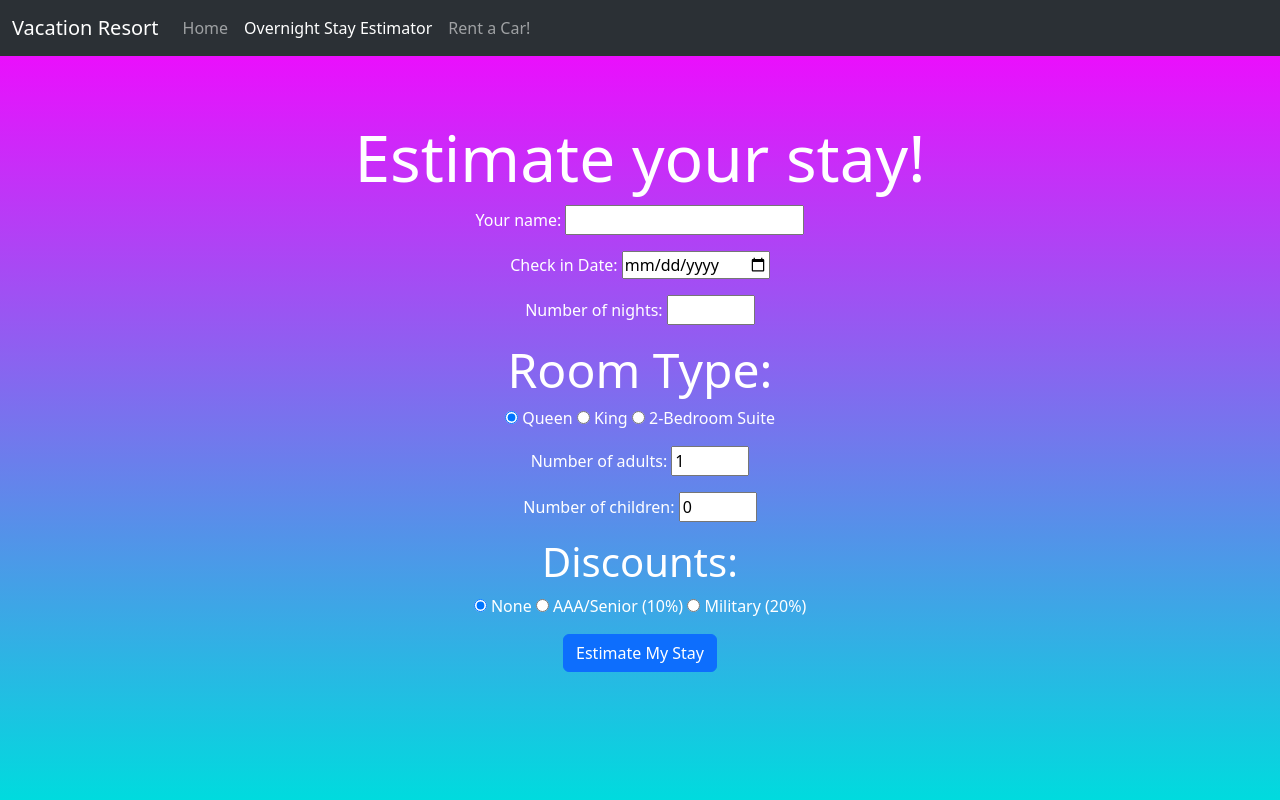
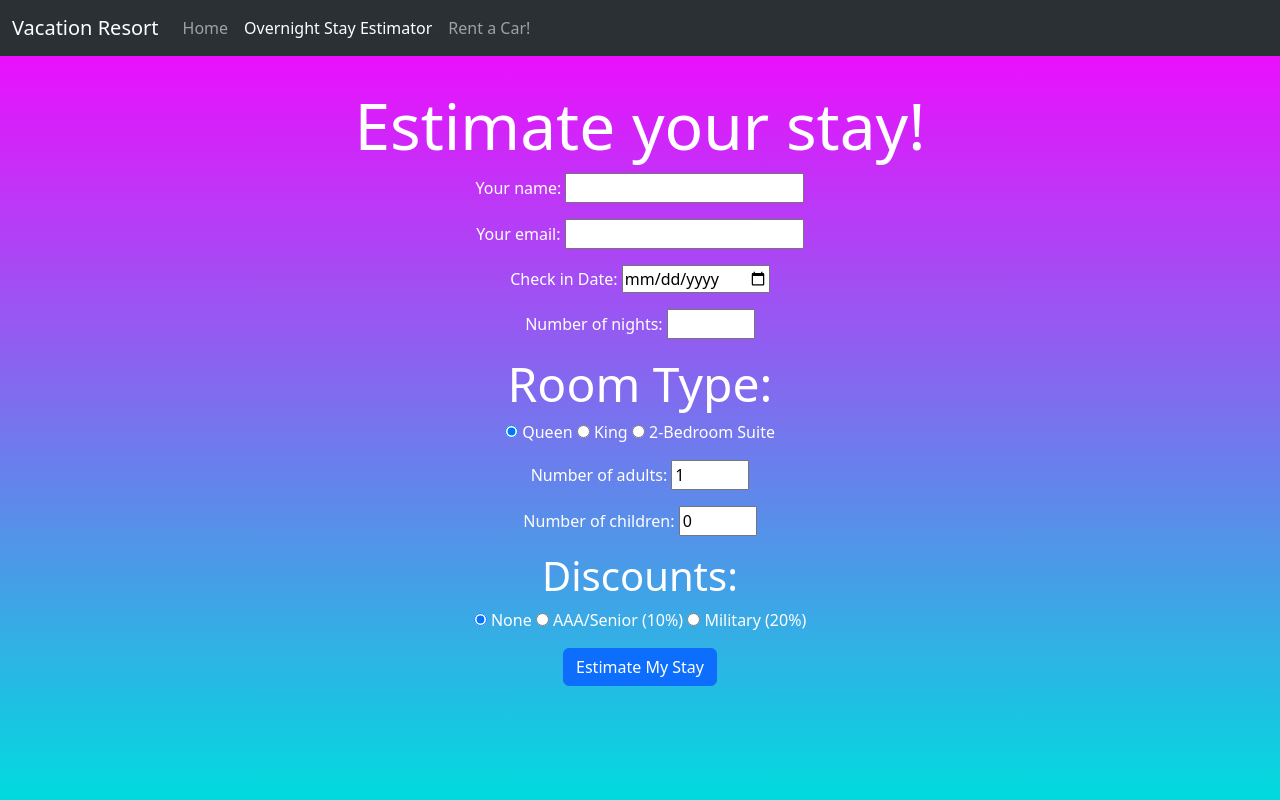
Before and after one commit to Practical-Seaweed/vacation_resort, a plain HTML site: page overnightStay.html in a window 1280 px wide. Drawn offline with nearby package versions, Linux system fonts and the light colour scheme.

Commit message:
forgot to add email input

```diff
--- a/overnightStay.html
+++ b/overnightStay.html
@@ -34,7 +34,7 @@
         </div>
     </nav>
 
-    <section style="text-align: center; color: white; margin-top: 4rem;">
+    <section style="text-align: center; color: white; margin-top: 2rem;">
 
         <h1 class="display-3">Estimate your stay!</h1>
 
@@ -42,6 +42,10 @@
             <div class="mb-3">
                 <label>Your name:</label>
                 <input type="text" name="fullName" id="fullName" required>
+            </div>
+            <div class="mb-3">
+                <label for="email">Your email:</label>
+                <input type="email" name="email" id="email" required>
             </div>
             <div class="mb-3">
                 <label for="checkInDate">Check in Date:</label>
```
